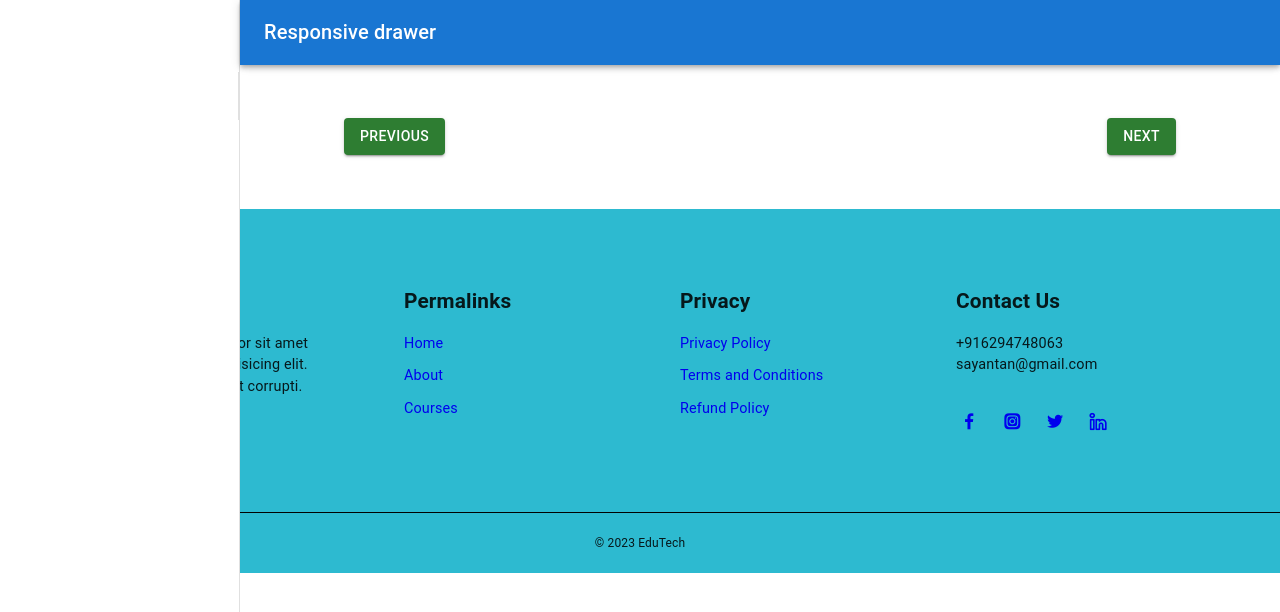
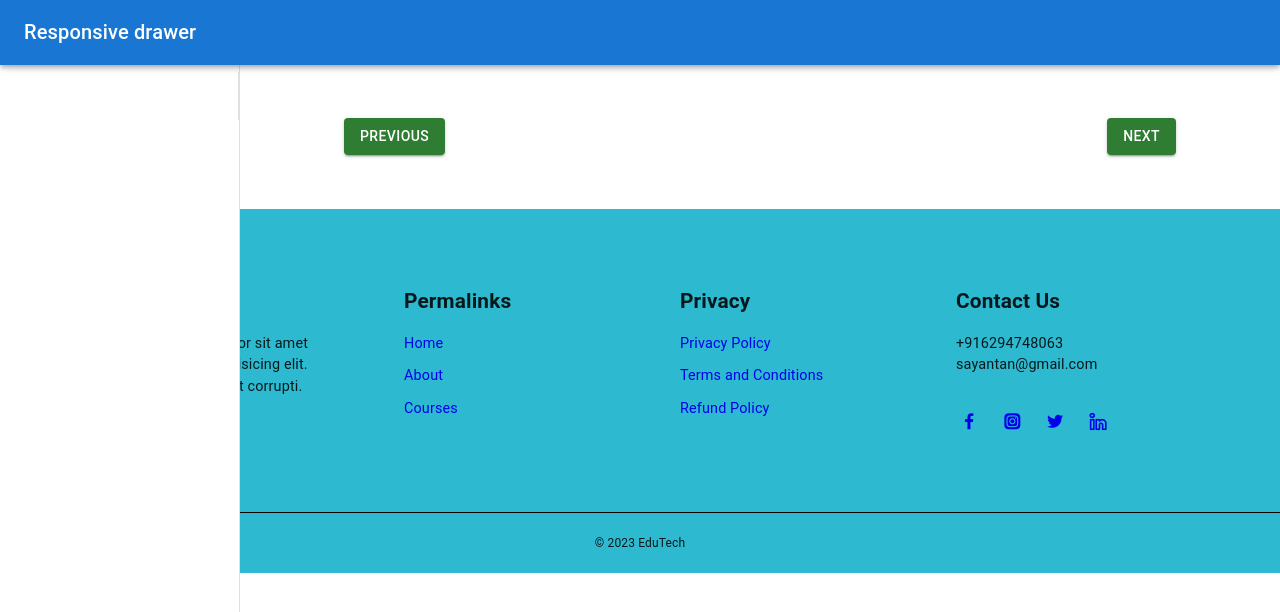
Before and after one commit to Sayantan21/LearningWebsite, a React (Vite) app: page /topics in a window 1280 px wide. Shown: the top 612 px of the page. Built offline with nearby package versions, Linux system fonts and the light colour scheme.

Commit message:
change in test file

```diff
--- a/src/Components/Content/Test.jsx
+++ b/src/Components/Content/Test.jsx
@@ -20,7 +20,7 @@ import { Button, Tab, Tabs } from '@mui/material';
 import { useLocation } from 'react-router-dom';
 
 // import '../../assets/css/style.css'
-
+import '../../assets/css/topics.css'
 
 
 const drawerWidth = 240;
@@ -85,7 +85,7 @@ function ResponsiveDrawer(props) {
 
   const handleChange = (event, newValue) => {
     setValue(newValue);
-    setMobileOpen(!mobileOpen);
+    // setMobileOpen(!mobileOpen);
   };
 
 
@@ -96,13 +96,13 @@ function ResponsiveDrawer(props) {
     right: false,
   });
 
-  const toggleDrawer = (anchor, open) => (event) => {
-    if (event.type === 'keydown' && (event.key === 'Tab' || event.key === 'Shift')) {
-      return;
-    }
+  // const toggleDrawer = (anchor, open) => (event) => {
+  //   if (event.type === 'keydown' && (event.key === 'Tab' || event.key === 'Shift')) {
+  //     return;
+  //   }
 
-    setState({ ...state, [anchor]: open });
-  };
+  //   setState({ ...state, [anchor]: open });
+  // };
 
   const drawer = (
     <div>
@@ -136,10 +136,10 @@ function ResponsiveDrawer(props) {
       <AppBar
         style={{ height: "65px" }}
         // position="fixed"
-        sx={{
-          width: { sm: `calc(100% - ${drawerWidth}px)` },
-          ml: { sm: `${drawerWidth}px` },
-        }}
+        // sx={{
+        //   width: { sm: `calc(100% - ${drawerWidth}px)` },
+        //   ml: { sm: `${drawerWidth}px` },
+        // }}
       >
         <Toolbar>
           <IconButton
@@ -163,12 +163,11 @@ function ResponsiveDrawer(props) {
         aria-label="mailbox folders"
       >
         {/* The implementation can be swapped with js to avoid SEO duplication of links. */}
-        {/* <Drawer
+        <Drawer
           container={container}
           variant="temporary"
           open={mobileOpen}
           onClose={handleDrawerToggle}
-          onKeyDown={handleDrawerToggle}
           ModalProps={{
             keepMounted: true, // Better open performance on mobile.
           }}
@@ -178,7 +177,7 @@ function ResponsiveDrawer(props) {
           }}
         >
           {drawer}
-        </Drawer> */}
+        </Drawer>
         <Drawer
           variant="permanent"
           sx={{
@@ -190,6 +189,8 @@ function ResponsiveDrawer(props) {
           {drawer}
         </Drawer>
       </Box>
+
+
       <Box
         component="main"
         sx={{ flexGrow: 1, p: 3, width: { sm: `calc(100% - ${drawerWidth}px)` } }}
```
Also changed, not shown: src/assets/css/content.css (added).
